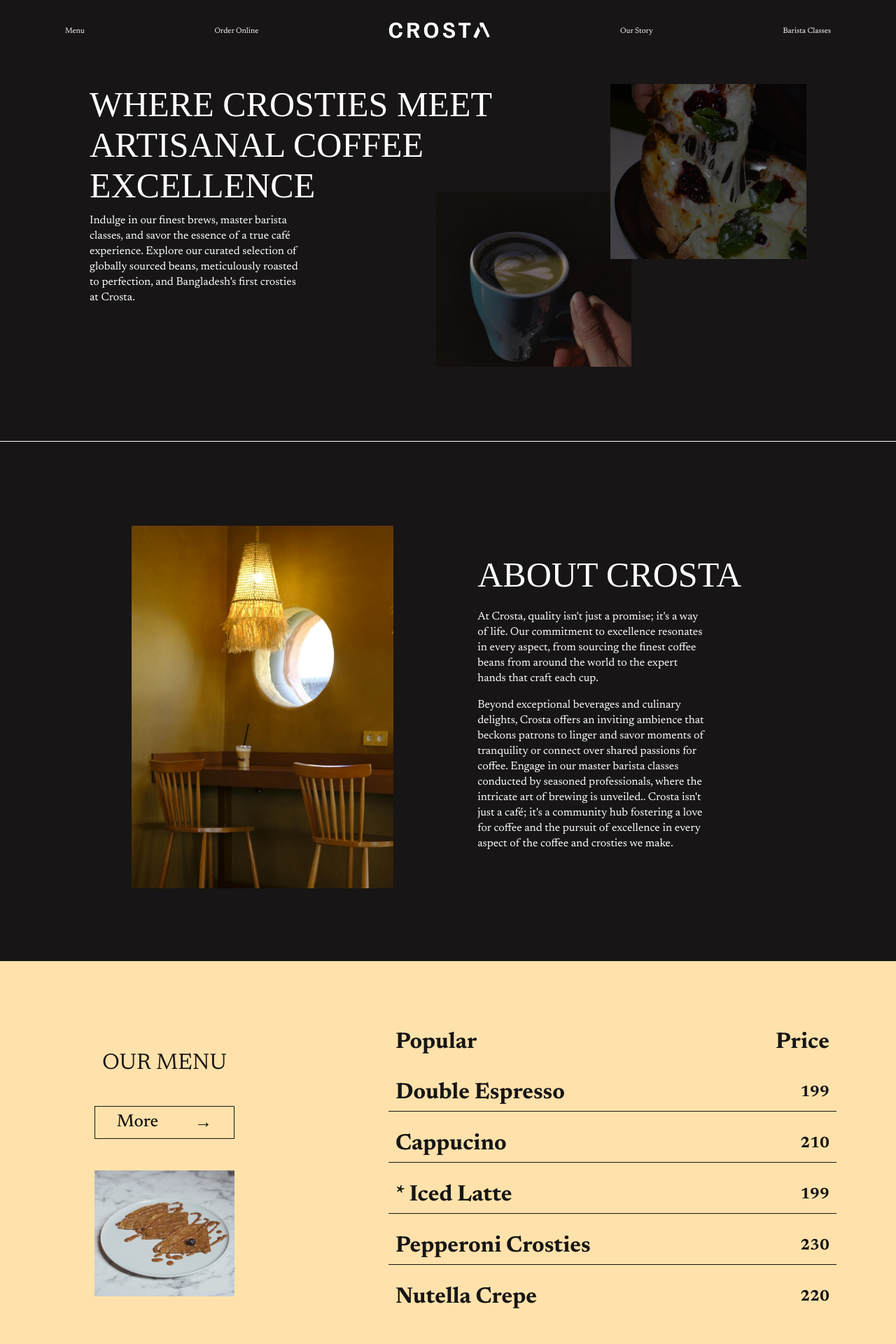
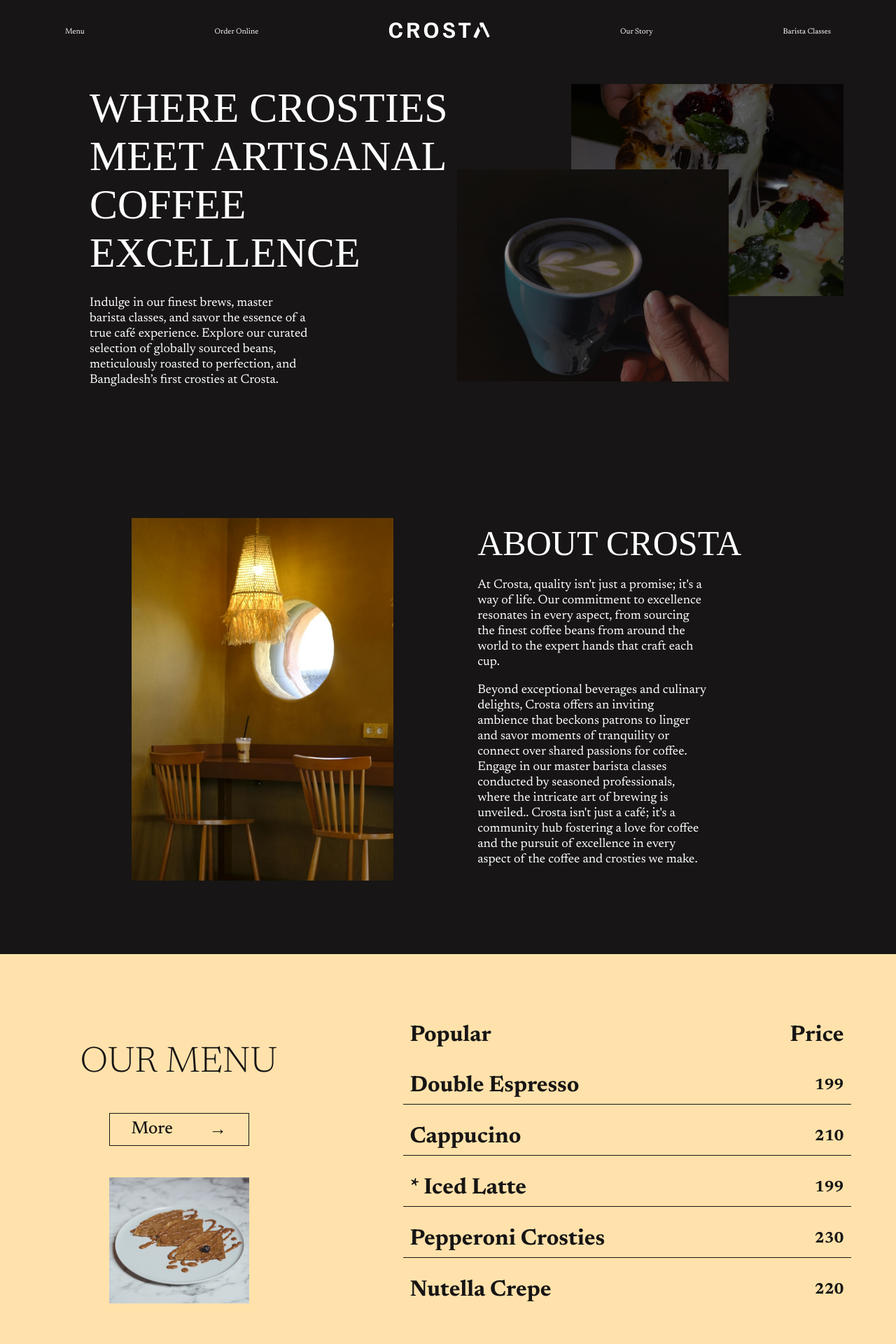
Before and after one commit to Ashraf-Raneem/Crosta, a PHP site: page / in a window 1280 px wide. Shown: the top 1920 px of the page at 70% size. Run offline with PHP 8.4, Linux system fonts and the light colour scheme.

Commit message:
menufix-reza-1

```diff
--- a/index.css
+++ b/index.css
@@ -18,6 +18,7 @@ body {
     background: var(--black-bg);
     color: var(--text-white);
     margin: 0px !important;
+    font-size: 1.125rem;
 }
 
 .navbar {
@@ -52,19 +53,18 @@ body {
 .cover-text-wrap {
     display: flex;
     flex-direction: column;
-    z-index: 5;
+    z-index: 4;
 }
 .cover-text-main {
-    font-size: 50px;
+    font-size: 3.75rem;
     font-weight: 500;
     text-transform: uppercase;
     font-family: 'perpetua';
-    width: 80%;
+    width: 100%;
 }
 .cover-text-sub {
-    margin-top: 10px;
-    font-size: 16px;
-    width: 40%;
+    margin-top: 5%;
+    width: 60%;
     letter-spacing: 5%;
     line-height: 22px;
     font-family: 'newsreader';
@@ -112,7 +112,6 @@ body {
 }
 .story-text-sub {
     margin: 20px 20% 0px 0px;
-    font-size: 16px;
     font-family: 'newsreader';
     text-align: left;
     letter-spacing: 5%;
@@ -170,7 +169,8 @@ body {
     width: 100%;
 }
 .menu-action-text {
-    font-size: 32px;
+    font-size: 3.25rem;
+    font-weight: 300;
     text-transform: uppercase;
 }
 
@@ -214,7 +214,6 @@ body {
 }
 .barista-text-sub {
     margin-top: 18px;
-    font-size: 16px;
     font-family: 'newsreader';
     letter-spacing: 5%;
     line-height: 22px;
@@ -261,7 +260,6 @@ body {
 }
 .review-text-sub {
     margin-top: 18px;
-    font-size: 16px;
     font-family: 'newsreader';
     letter-spacing: 5%;
     line-height: 22px;
--- a/index.html
+++ b/index.html
@@ -35,11 +35,11 @@
             </div>
         </div>
         <div class="cover-image-wrap">
-            <img src="../Crosta/assets/cover_image_1.png" height="250px" width="280px" class="cover-image-one">
-            <img src="../Crosta/assets/cover_image_2.png" height="250px" width="280px" class="cover-image-two">
+            <img src="/assets/cuppizza.png" height="85%" >
+
         </div>
     </div>
-    <div class="line"></div>
+
     <div class="story">
         <div class="story-image">
             <img src="./assets/about_image.png" height="518px" height="700px">
```
Also changed, not shown: assets/cuppizza.png (added).
